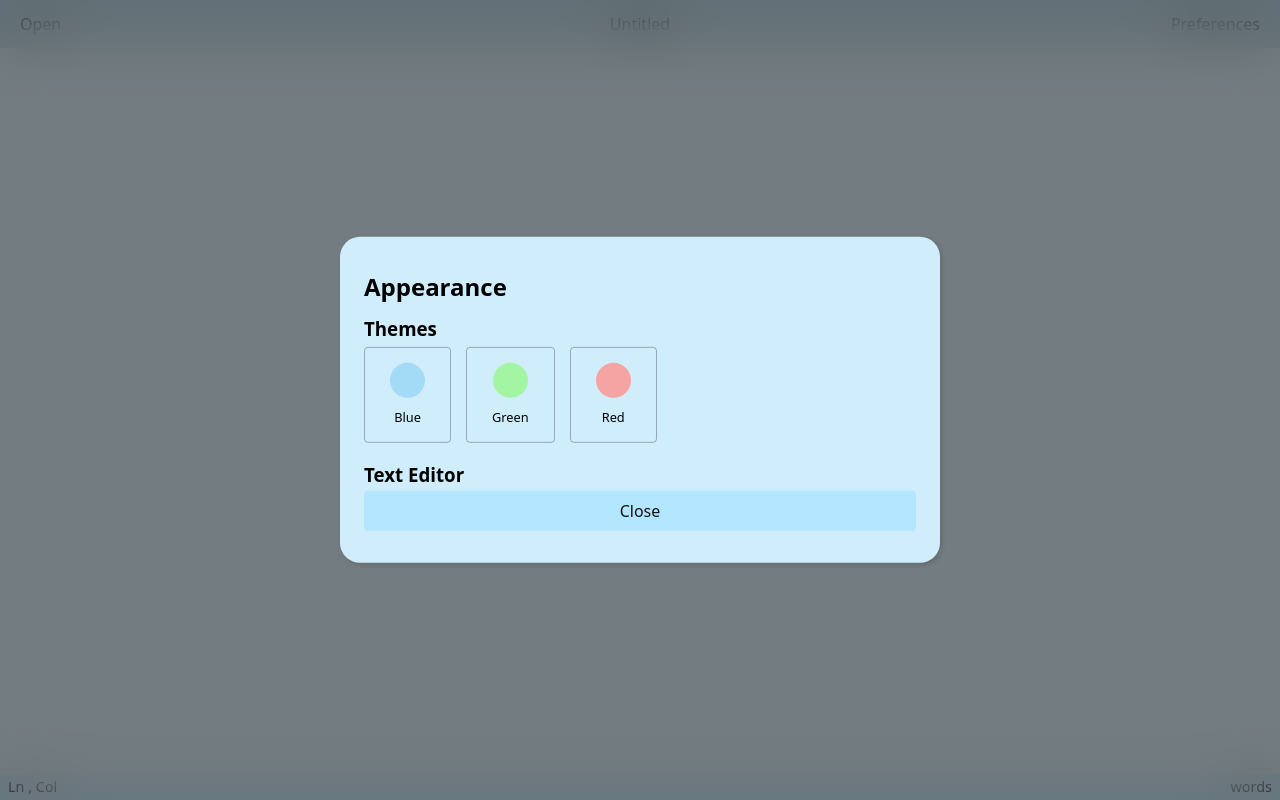
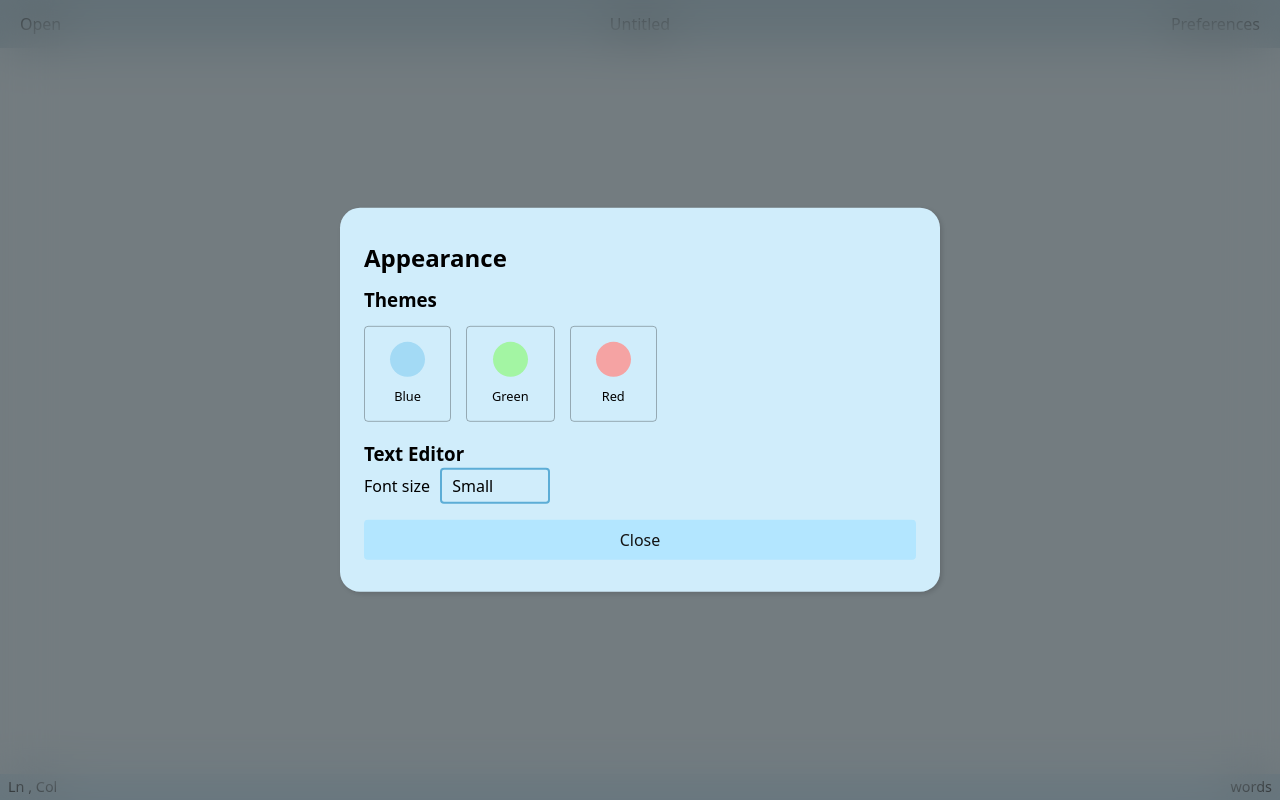
Before and after one commit to Benko11/benko-notes, a website built with Vite: page index.html in a window 1280 px wide. Both pictures are taken after a click on the button "Preferences". Built offline with nearby package versions, Linux system fonts and the light colour scheme.

Commit message:
feat: colour change and font size change

```diff
--- a/index.html
+++ b/index.html
@@ -23,9 +23,9 @@
             <div class="dropdown-list-input-container">
               <input
                 type="text"
+                class="input-field"
                 id="file-name"
                 spellcheck="false"
-                value="Untitled.txt"
               />
             </div>
             <div class="dropdown-list-action" data-type="save">
@@ -55,35 +55,26 @@
 
       <section>
         <h3>Themes</h3>
-        <div class="radios">
+
+        <template id="theme-box">
           <div class="radio-selection">
-            <input type="radio" name="theme" id="blue">
-            <label for="blue">
-              <div class="circle blue"></div>
-              <div class="tag">Blue</div>
+            <input type="radio" name="theme" value="" id="colour">
+            <label for="colour">
+              <div class="circle colour"></div>
+              <div class="tag"></div>
             </label>
           </div>
+        </template>
 
-          <div class="radio-selection">
-            <input type="radio" name="theme" id="green">
-            <label for="green">
-              <div class="circle green"></div>
-              <div class="tag">Green</div>
-            </label>
-          </div>
-
-          <div class="radio-selection">
-            <input type="radio" name="theme" id="red">
-            <label for="red">
-              <div class="circle red"></div>
-              <div class="tag">Red</div>
-            </label>
-          </div>
-        </div>
+        <div class="radios" id="themes"></div>
       </section>
 
       <section>
         <h3>Text Editor</h3>
+        <div class="input-group">
+          <label for="font-size">Font size</label>
+          <select id="font-size" class="input-field"></select>
+        </div>
       </section>
 
       <button class="btn-fill close">Close</button>
--- a/src/main.ts
+++ b/src/main.ts
@@ -1,9 +1,14 @@
 import { DropdownState } from "./types/DropdownState";
 import { closeDropdowns } from "./utils/closeDropdowns";
 import { countWords } from "./utils/countWords";
-import { trackCursorPosition } from "./utils/trackCursorPositon";
+import { handleTextSizing } from "./utils/text-options";
+import { handleTheming } from "./utils/theming";
+import { trackCursorPosition } from "./utils/trackCursorPosition";
 
-const backupName = "BENKO_NOTES_USER_INPUT";
+const backupName = "BENKO_NOTES.USER_INPUT";
+
+handleTheming();
+handleTextSizing();
 
 const openBtn = document.querySelector(
   '[data-type="open"]'
--- a/src/style.css
+++ b/src/style.css
@@ -124,15 +124,27 @@ header {
   display: none;
 }
 
-#file-name {
+.input-field {
   all: unset;
   border: 2px solid hsl(var(--accent-hue), 10%, 70%);
   padding: 4px 10px;
   border-radius: 0.25em;
 }
 
-#file-name:focus {
+.input-field:focus {
   border-color: hsl(var(--accent-hue), 60%, 60%);
+}
+
+.input-group {
+  display: flex;
+  align-items: center;
+  gap: 10px;
+}
+
+select.input-field option {
+  background-color: hsl(var(--accent-hue), 50%, 90%);
+  color: var(--foreground);
+  font-size: 18px;
 }
 
 .dropdown-list-action {
@@ -179,7 +191,7 @@ header {
   flex-direction: column;
   border-radius: 20px;
   box-shadow: 2px 2px 5px #00000024;
-  gap: 10px;
+  gap: 16px;
 }
 
 .preferences[open=""]::backdrop {
@@ -188,7 +200,7 @@ header {
 }
 
 .preferences[open=""] section h3 {
-  margin-bottom: -8px;
+  margin-top: -6px;
 }
 
 .tag {
@@ -269,6 +281,10 @@ header {
     background: rgba(14 14 14 / 5%);
   }
 
+  select.input-field option {
+    background-color: hsl(var(--accent-hue), 10%, 10%);
+  }
+
   body {
     background-color: hsl(var(--accent-hue), 10%, 10%);
 
@@ -304,11 +320,11 @@ header {
     background-color: hsl(var(--accent-hue), 40%, 20%);
   }
 
-  #file-name {
+  .input-field {
     border: 2px solid hsl(var(--accent-hue), 10%, 40%);
   }
 
-  #file-name:focus {
+  .input-field:focus {
     border: 2px solid hsl(var(--accent-hue), 40%, 50%);
   }
 
--- /dev/null
+++ b/src/utils/text-options.ts
@@ -0,0 +1,40 @@
+const fontSizeSetup = "BENKO_NOTES.FONT_SIZE";
+
+const fontSizeEl = document.querySelector("#font-size") as HTMLSelectElement;
+
+const textSizes = [
+  { name: "Small", size: 11 },
+  { name: "Medium", size: "14" },
+  { name: "Large", size: "18" },
+  { name: "Extra Large", size: "24" },
+];
+
+export function handleTextSizing() {
+  const textarea = document.querySelector("textarea") as HTMLTextAreaElement;
+  const fontSize = getComputedStyle(textarea).getPropertyValue("--font-size");
+
+  if (localStorage.getItem(fontSizeSetup) == null)
+    localStorage.setItem(fontSizeSetup, fontSize);
+
+  textarea.style.setProperty(
+    "--font-size",
+    localStorage.getItem(fontSizeSetup)
+  );
+}
+
+function generateTextSizeItems() {
+  textSizes.forEach((textSize) => {
+    const newSize = document.createElement("option");
+    newSize.value = textSize.size.toString();
+    newSize.innerText = textSize.name;
+    fontSizeEl.appendChild(newSize);
+  });
+
+  fontSizeEl.addEventListener("change", (e) => {
+    const newFontSize = (e.target as HTMLSelectElement).value;
+    localStorage.setItem(fontSizeSetup, newFontSize);
+    handleTextSizing();
+  });
+}
+
+generateTextSizeItems();
--- /dev/null
+++ b/src/utils/theming.ts
@@ -0,0 +1,71 @@
+const themeSetup = "BENKO_NOTES.THEME";
+const themesEl = document.querySelector("#themes") as HTMLDivElement;
+const rootElement = document.documentElement;
+const themeBoxTemplate = document.querySelector(
+  "#theme-box"
+) as HTMLTemplateElement;
+
+const themes = [
+  { name: "Blue", value: 200 },
+  { name: "Green", value: 120 },
+  { name: "Red", value: 0 },
+];
+
+function generateThemeBoxes() {
+  const parentSection = themeBoxTemplate.closest("section") as HTMLDivElement;
+  const themeBoxContainer = parentSection.querySelector(
+    ".radios"
+  ) as HTMLDivElement;
+
+  themes.forEach((theme) => {
+    const clone = themeBoxTemplate.content.cloneNode(true) as HTMLDivElement;
+    const radioEl = clone.querySelector(
+      'input[type="radio"]'
+    ) as HTMLInputElement;
+    const circleEl = clone.querySelector(".circle") as HTMLInputElement;
+
+    radioEl.setAttribute("value", theme.value.toString());
+    radioEl.setAttribute("id", theme.name.toLowerCase());
+    if (localStorage.getItem(themeSetup) === radioEl.id) {
+      radioEl.setAttribute("checked", "");
+    }
+    circleEl.classList.remove("colour");
+    circleEl.classList.add(theme.name.toLowerCase());
+
+    (clone.querySelector("label") as HTMLLabelElement).setAttribute(
+      "for",
+      theme.name.toLowerCase()
+    );
+    (clone.querySelector(".tag") as HTMLDivElement).innerText = theme.name;
+
+    themeBoxContainer.appendChild(clone);
+  });
+
+  const themeRadios = themesEl.querySelectorAll(
+    'input[type="radio"]'
+  ) as NodeListOf<HTMLInputElement>;
+
+  [...themeRadios].forEach((themeRadio) => {
+    themeRadio.addEventListener("change", () => {
+      localStorage.setItem(themeSetup, themeRadio.id);
+      handleTheming();
+    });
+  });
+}
+
+export function handleTheming() {
+  if (localStorage.getItem(themeSetup) == null)
+    localStorage.setItem(themeSetup, "blue");
+
+  rootElement.style.setProperty("--accent-hue", getCurrentHue());
+
+  function getCurrentHue() {
+    return (
+      themesEl.querySelector(
+        `#${localStorage.getItem(themeSetup)}`
+      ) as HTMLInputElement
+    ).value;
+  }
+}
+
+generateThemeBoxes();
```
Also changed, not shown: src/utils/trackCursorPosition.ts (renamed from src/utils/trackCursorPositon.ts).
